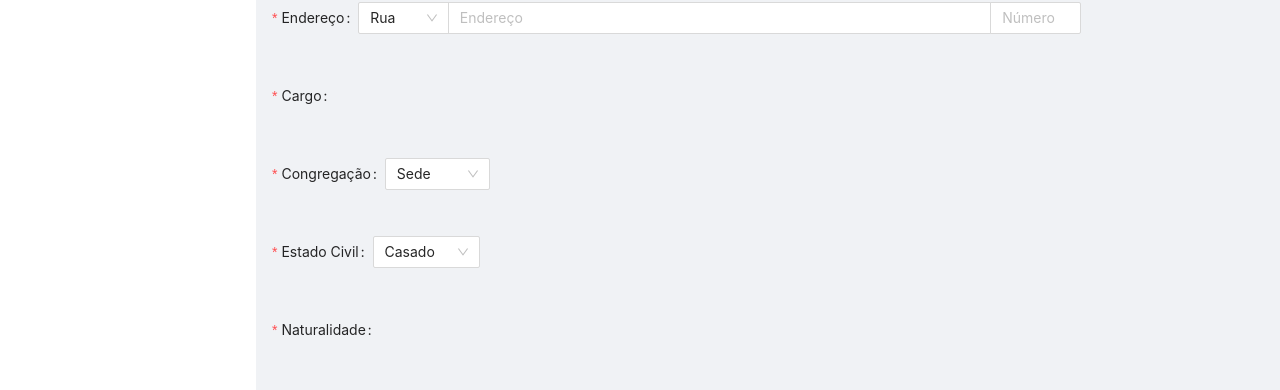
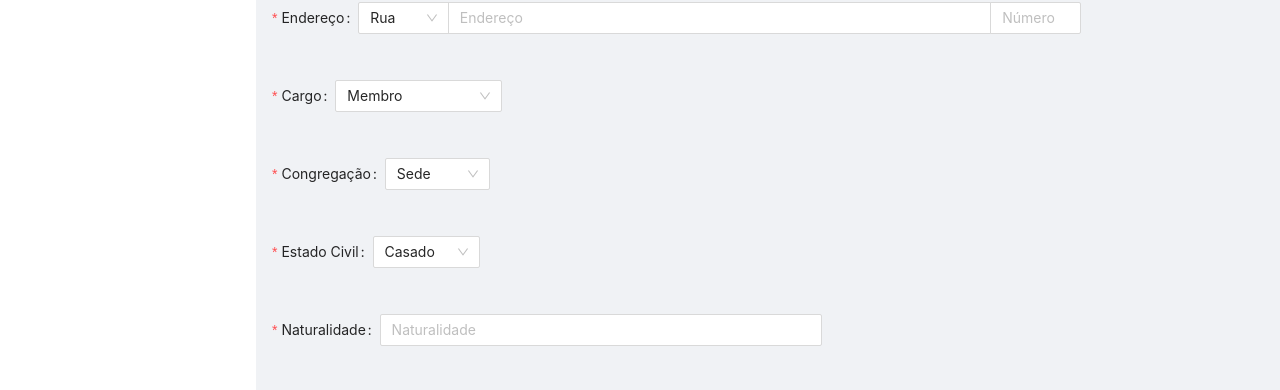
Before and after one commit to ViniCorrea/Ephata, a Next.js app in the folder front/: page /members/form in a window 1280 px wide. Shown: the part 368-758 px from the top of the page. Built offline with nearby package versions, Linux system fonts and the light colour scheme.

Commit message:
Componentes do formulario inseridos

```diff
--- a/front/src/pages/members/form/index.tsx
+++ b/front/src/pages/members/form/index.tsx
@@ -97,7 +97,19 @@ const dateFormatList = ['DD/MM/YYYY'];
             label="Cargo"
             name="cargo"
             rules={[{ required: true, message: "Selecione a foto!" }]}
-          ></Form.Item>
+          >
+          <Select defaultValue="Membro" style={{ width: "18%" }}>
+                <Option value="id1">Congregado</Option>
+                <Option value="id2">Auxiliar de Trabalho</Option>
+                <Option value="id3">Diácono</Option>
+                <Option value="id4">Diáconisa</Option>
+                <Option value="id5">Presbítero</Option>
+                <Option value="id6">Presbitera</Option>
+                <Option value="id7">Evangelista</Option>
+                <Option value="id8">Missionária</Option>
+                <Option value="id9">Pastor</Option>
+          </Select>
+          </Form.Item>
           <br />
           <Form.Item
             label="Congregação"
@@ -130,14 +142,16 @@ const dateFormatList = ['DD/MM/YYYY'];
             label="Naturalidade"
             name="naturalidade"
             rules={[{ required: true, message: "Informe a Naturalidade!!" }]}
-          ></Form.Item>
+          >
+            <Input style={{ width: "50%" }} placeholder="Naturalidade" />
+          </Form.Item>
           <br />
           <Form.Item
             label="Documento"
             name="document"
             rules={[{ required: true, message: "Informe ao menos um documento!" }]}
           >
-          <Select defaultValue="Tipo Documento" style={{ width: "12%" }}>
+          <Select defaultValue="Tipo Documento" style={{ width: "15%" }}>
                 <Option value="cpf">CPF</Option>
                 <Option value="rg">Identidade</Option>
           </Select>
```
